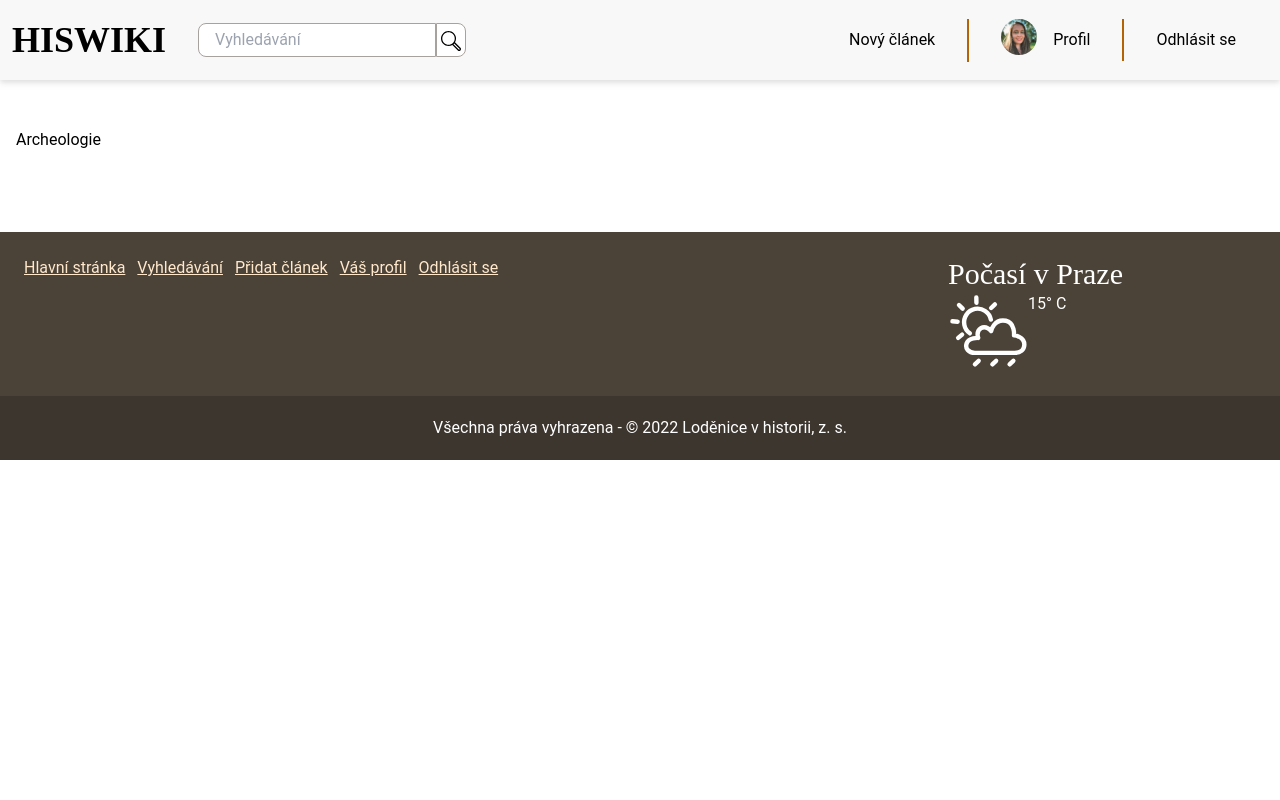
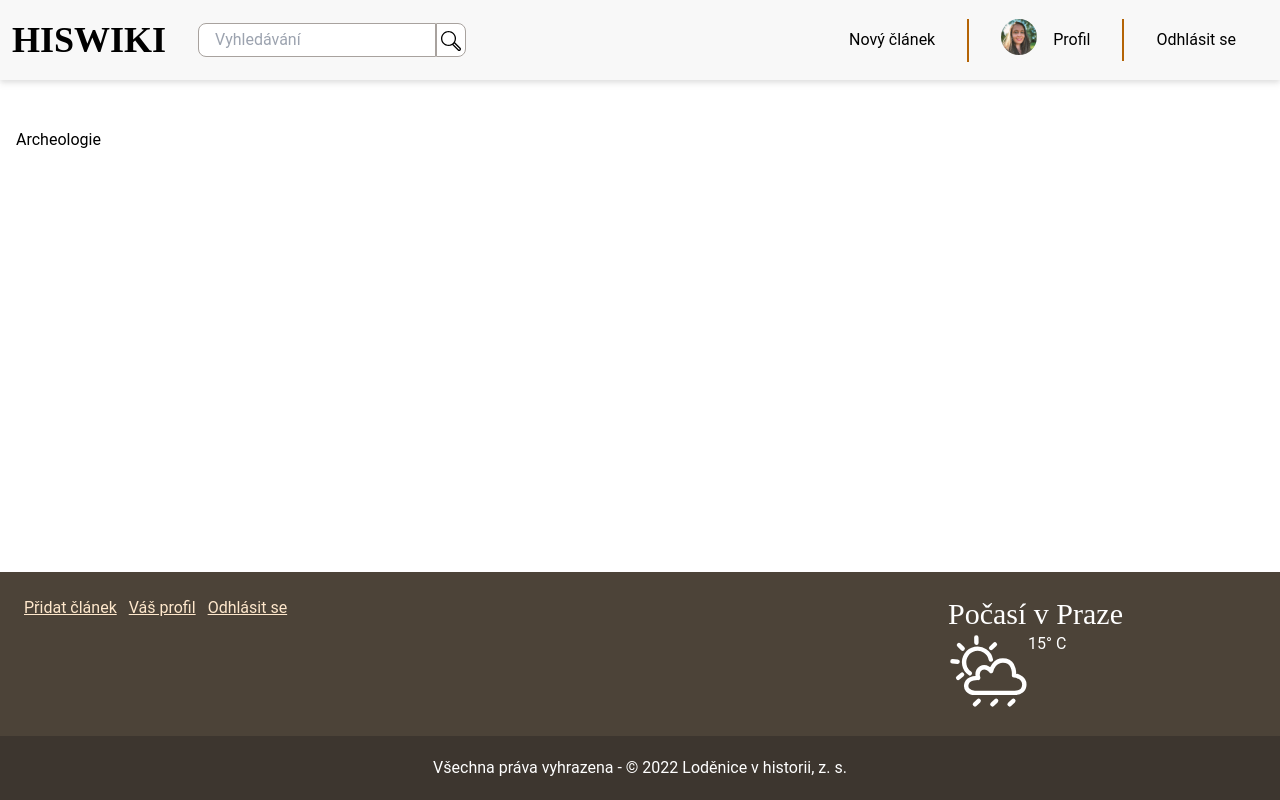
Before and after one commit to sirriah/hiswiki, a Next.js app: page /portal/Archeologie in a window 1280 px wide. Built offline with nearby package versions, Linux system fonts and the light colour scheme; a web font is replaced by a local one.

Commit message:
Fix PR comments

```diff
--- a/components/ArticleForm.js
+++ b/components/ArticleForm.js
@@ -2,6 +2,7 @@ import { useState } from 'react';
 import Image from 'next/image';
 import { useRouter } from 'next/router';
 
+import imgPlaceholder from '../public/img/img_placeholder.png';
 import { addNewArticle, editArticle } from '../firebase/api/articles';
 
 export const ArticleForm = ({
@@ -217,14 +218,15 @@ export const ArticleForm = ({
             value={formData.featuredImage}
             onChange={onChangeHandler}
           />
-          {formData.featuredImage && (
-            <Image
-              src={formData.featuredImage}
-              width="100"
-              height="100"
-              alt=""
-            />
-          )}
+
+          <Image
+            src={
+              formData.featuredImage ? formData.featuredImage : imgPlaceholder
+            }
+            width="100"
+            height="100"
+            alt=""
+          />
 
           <label
             className="my-1 mt-6 block text-sm text-stone-700"
--- a/components/Footer.js
+++ b/components/Footer.js
@@ -2,16 +2,10 @@ import Link from 'next/link';
 
 import Weather from '../public/img/weather.svg';
 
-const menuItem = [
-  'Hlavní stránka',
-  'Vyhledávání',
-  'Přidat článek',
-  'Váš profil',
-  'Odhlásit se',
-];
+const menuItem = ['Přidat článek', 'Váš profil', 'Odhlásit se'];
 
 export const Footer = () => (
-  <footer className="mt-20 w-full bg-dark-300 text-white">
+  <footer className="mt-auto w-full bg-dark-300 text-white">
     <div className="mx-auto grid max-w-screen-xl grid-cols-[2fr_1fr] p-6 lg:grid-cols-[3fr_1fr]">
       <nav>
         <ul className="flex flex-col lg:flex-row">
--- a/components/Layout.js
+++ b/components/Layout.js
@@ -5,8 +5,9 @@ import { SearchBar } from './SearchBar';
 import { Navigation } from './Navigation';
 
 export const Layout = ({ children }) => (
-  <>
-    <header className="h-20 w-full">
+  <div className="absolute flex h-full w-full flex-col">
+    <header className="relative w-full">
+      <div className="h-20">
         <div className="fixed top-0 z-50 w-full bg-light-50 drop-shadow-md transition">
           <div className="relative mx-auto flex max-w-screen-xl py-2 px-4 md:p-3 lg:items-center">
             <Link href="/">
@@ -20,6 +21,7 @@ export const Layout = ({ children }) => (
             <Navigation isScrolledDown />
           </div>
         </div>
+      </div>
     </header>
 
     <main className="w-full">
@@ -29,5 +31,5 @@ export const Layout = ({ children }) => (
     </main>
 
     <Footer />
-  </>
+  </div>
 );
--- a/components/SearchBar.js
+++ b/components/SearchBar.js
@@ -12,7 +12,10 @@ export const SearchBar = ({ isScrolledDown }) => {
 
   return (
     <div className="flex-initial justify-start">
-      <button className="bg-white p-1 md:hidden" onClick={openSearchBarHandler}>
+      <button
+        className="bg-transparent p-1 md:hidden"
+        onClick={openSearchBarHandler}
+      >
         <span className="sr-only">Vyhledat</span>
         <IconSearch className="h-6" />
       </button>
--- a/firebase/api/articles.js
+++ b/firebase/api/articles.js
@@ -16,7 +16,7 @@ import {
   createSlugLink,
   parseKeywords,
   transformFirstCharToUpperCase,
-} from '../transformData';
+} from '../../utils/transformData';
 import { firebase } from '../../firebase/initFirebase';
 
 export const getArticleDetail = async (articleLink) => {
--- a/firebase/api/keywords.js
+++ b/firebase/api/keywords.js
@@ -1,7 +1,7 @@
 import { collection, getDocs, query, where, orderBy } from 'firebase/firestore';
 
 import { firebase } from '../initFirebase';
-import { transformSnapshot, groupByFirstChar } from '../transformData';
+import { transformSnapshot, groupByFirstChar } from '../../utils/transformData';
 
 export const getArticlesOfKeywords = async (keyword) => {
   const articlesCollectionRef = collection(firebase, 'articles');
--- a/pages/keyword/[keywordLink].js
+++ b/pages/keyword/[keywordLink].js
@@ -23,21 +23,25 @@ const Keyword = () => {
 
   return (
     <Layout>
-      <h2 className="headline--1 mb-4">Abecední seznam</h2>
+      <div>
+        <h2 className="headline--1 mb-4">Klíčové slovo: {keywordLink}</h2>
         {Object.entries(keyword).map(([groupLetter, articles]) => (
           <div className="m-5" key={groupLetter}>
             <h3 className="headline--4">{groupLetter}</h3>
+            <ul className="list-disc">
               {articles.map(({ title, link, id }) => (
-            <li className="my-2" key={id}>
+                <li className="my-2 " key={id}>
                   <Link href={`/article/${link}`}>
-                <a className="block text-blue-600 underline">
+                    <a className="inline-block text-accent-500 underline hover:no-underline">
                       <h2>{title}</h2>
                     </a>
                   </Link>
                 </li>
               ))}
+            </ul>
           </div>
         ))}
+      </div>
     </Layout>
   );
 };
```
Also changed, not shown: public/img/img_placeholder.png (added), utils/transformData.js (renamed from firebase/transformData.js). Lines whose indentation alone changed are shown as unchanged.
